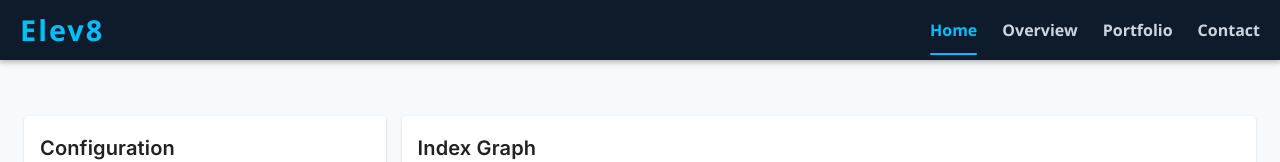
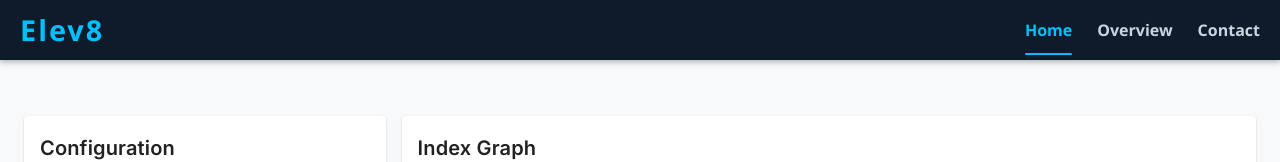
Before and after one commit to taldokh/elev8-index, a React (Vite) app in the folder tals-ui/react-backtest-ui/: page / in a window 1280 px wide. Shown: the top 162 px of the page. Built offline with nearby package versions, Linux system fonts and the light colour scheme; no server answers; what chartjs-plugin-zoom would draw is missing.

Commit message:
remove protfolio navbar link

```diff
--- a/tals-ui/react-backtest-ui/src/components/Navbar.jsx
+++ b/tals-ui/react-backtest-ui/src/components/Navbar.jsx
@@ -29,11 +29,6 @@ function Navbar() {
             <li>
               <NavLink to="/overview" className="nav-link" onClick={() => setIsOpen(false)}>
                 Overview
-              </NavLink>
-            </li>
-            <li>
-              <NavLink to="/portfolio" className="nav-link" onClick={() => setIsOpen(false)}>
-                Portfolio
               </NavLink>
             </li>
             <li>
```
